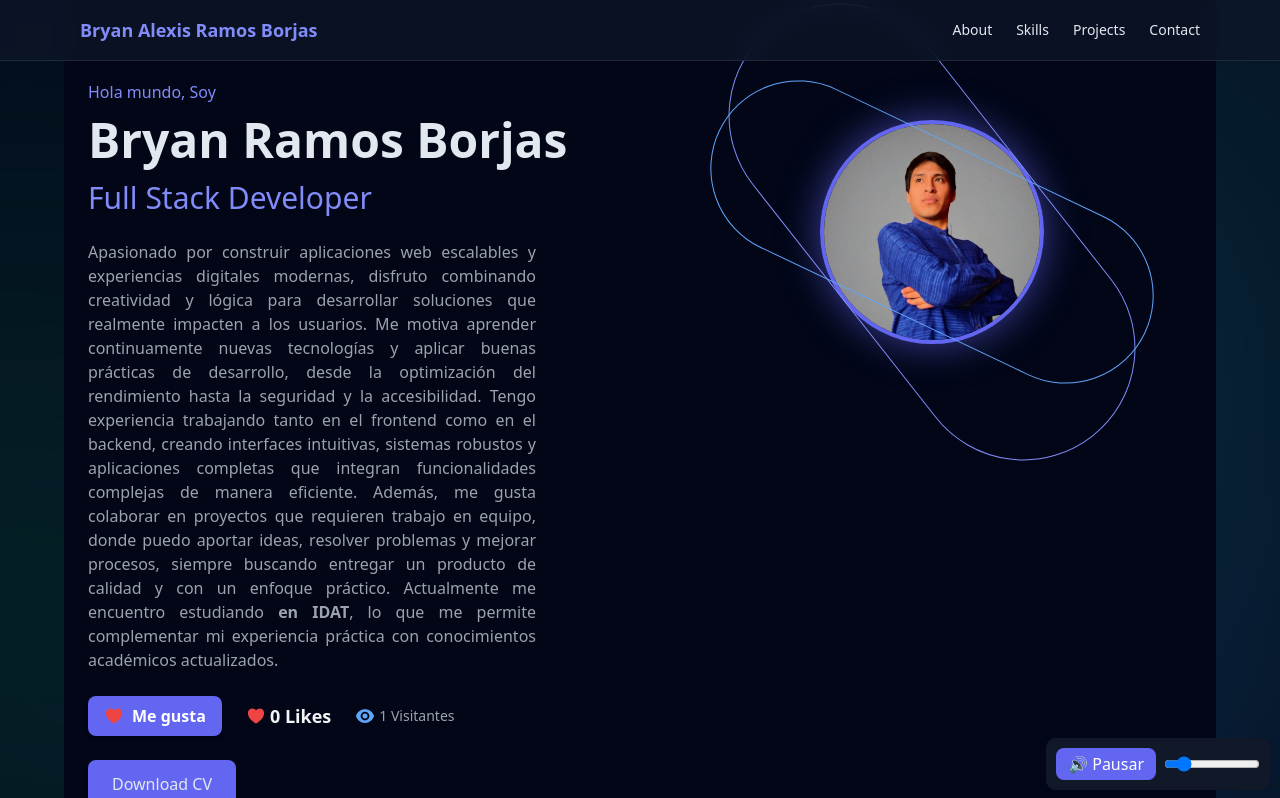
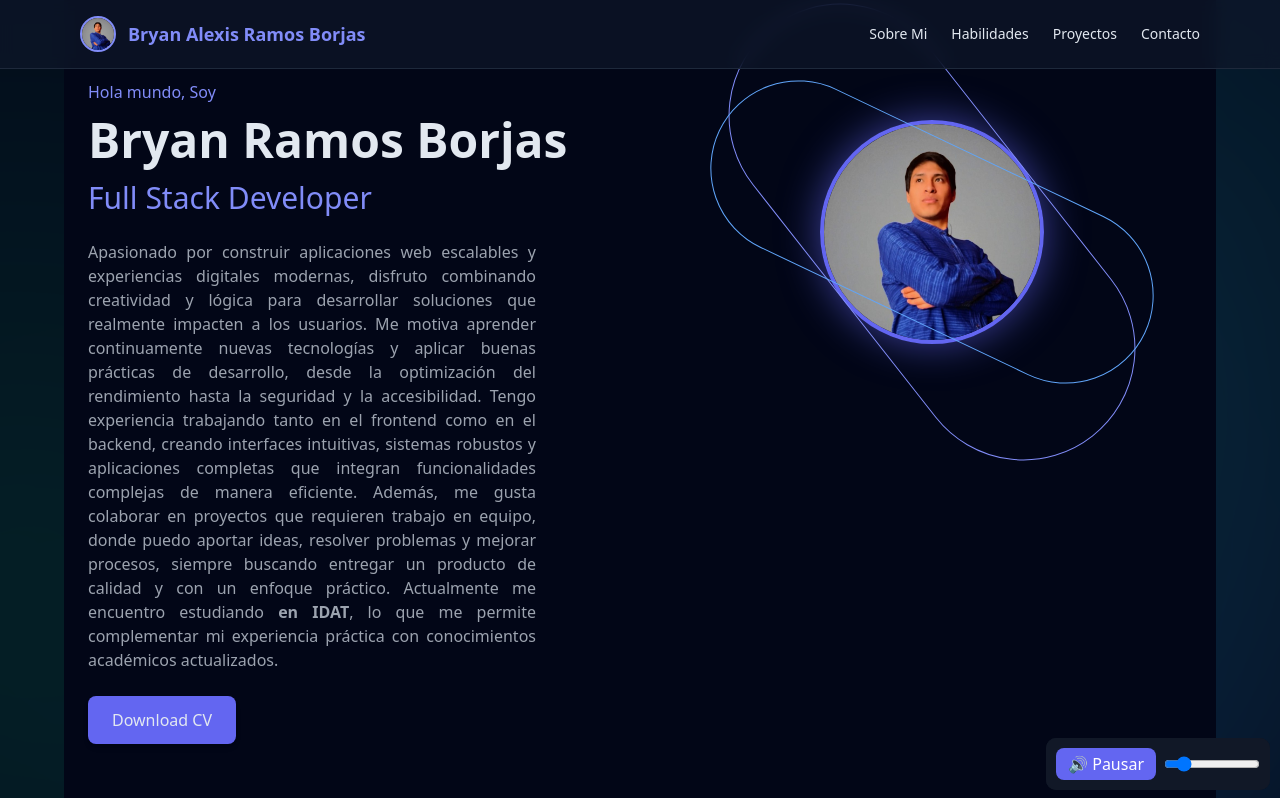
Before and after one commit to alexis20010211/Portafolio, a React (Vite) app: page / in a window 1280 px wide. Shown: the top 798 px of the page. Built offline with nearby package versions, Linux system fonts and the light colour scheme.

Commit message:
Se eliminan el contador de likes y visitantes del componente Hero

```diff
--- a/src/components/Hero.jsx
+++ b/src/components/Hero.jsx
@@ -1,33 +1,8 @@
 // src/components/Hero.jsx
-import { useState, useEffect } from "react";
-import { HeartIcon, EyeIcon } from "@heroicons/react/24/solid";
 import BackgroundMusic from "./BackgroundMusic";
 import { motion } from "framer-motion";
 
 function Hero() {
-  // Likes
-  const [likes, setLikes] = useState(() => {
-    const storedLikes = localStorage.getItem("likes");
-    return storedLikes ? Number(storedLikes) : 0;
-  });
-
-  // Visitantes
-  const [visitors] = useState(() => {
-    const storedVisitors = localStorage.getItem("visitors");
-    return storedVisitors ? Number(storedVisitors) + 1 : 1;
-  });
-
-  useEffect(() => {
-    localStorage.setItem("visitors", visitors);
-  }, [visitors]);
-
-  // Dar like
-  const handleLike = () => {
-    const newLikes = likes + 1;
-    setLikes(newLikes);
-    localStorage.setItem("likes", newLikes);
-  };
-
   return (
     <section className="min-h-screen flex flex-col lg:flex-row items-center lg:items-start justify-center max-w-6xl mx-auto px-6 py-20 gap-16 bg-[#020617] text-[#e2e8f0] relative">
 
@@ -51,37 +26,6 @@ function Hero() {
           Tengo experiencia trabajando tanto en el frontend como en el backend, creando interfaces intuitivas, sistemas robustos y aplicaciones completas que integran funcionalidades complejas de manera eficiente.
           Además, me gusta colaborar en proyectos que requieren trabajo en equipo, donde puedo aportar ideas, resolver problemas y mejorar procesos, siempre buscando entregar un producto de calidad y con un enfoque práctico. Actualmente me encuentro estudiando <strong>en IDAT</strong>, lo que me permite complementar mi experiencia práctica con conocimientos académicos actualizados.
         </p>
-
-        {/* Likes y visitas */}
-        <div className="flex items-center gap-6 mb-6 justify-center lg:justify-start">
-
-          <motion.button
-            onClick={handleLike}
-            whileTap={{ scale: 1.2 }}
-            className="flex items-center gap-2 bg-indigo-500 px-4 py-2 rounded-lg hover:bg-indigo-600 transition text-white font-semibold shadow-md"
-          >
-            <HeartIcon className="w-5 h-5 text-red-500" />
-            Me gusta
-          </motion.button>
-
-          <div className="flex items-center gap-1 text-gray-100 font-bold text-lg">
-            <HeartIcon className="w-5 h-5 text-red-500" />
-            <motion.span
-              key={likes}
-              initial={{ scale: 0 }}
-              animate={{ scale: 1 }}
-              transition={{ type: "spring", stiffness: 300, damping: 20 }}
-            >
-              {likes} Likes
-            </motion.span>
-          </div>
-
-          <div className="flex items-center gap-1 text-gray-400 text-sm">
-            <EyeIcon className="w-5 h-5 text-blue-400" />
-            {visitors} Visitantes
-          </div>
-
-        </div>
 
         <button className="bg-indigo-500 px-6 py-3 rounded-lg hover:bg-indigo-600 transition shadow-md">
           Download CV
--- a/src/components/Navbar.jsx
+++ b/src/components/Navbar.jsx
@@ -15,9 +15,17 @@ function Navbar() {
     <nav className="fixed top-0 w-full bg-slate-900/70 backdrop-blur border-b border-slate-800 z-50">
       <div className="max-w-6xl mx-auto flex justify-between items-center p-4">
 
-        <h1 className="text-lg font-bold text-indigo-400">
-          Bryan Alexis Ramos Borjas
-        </h1>
+        {/* FOTO + NOMBRE */}
+        <div className="flex items-center gap-3">
+          <img
+            src="/profile.png"
+            alt="Foto de perfil"
+            className="w-9 h-9 rounded-full object-cover border-2 border-indigo-400"
+          />
+          <h1 className="text-lg font-bold text-indigo-400">
+            Bryan Alexis Ramos Borjas
+          </h1>
+        </div>
 
         {/* BOTON HAMBURGUESA */}
         <button
@@ -34,28 +42,28 @@ function Navbar() {
             className="hover:text-indigo-400 cursor-pointer"
             onClick={() => scrollToSection("#about")}
           >
-            About
+            Sobre Mi
           </li>
 
           <li
             className="hover:text-indigo-400 cursor-pointer"
             onClick={() => scrollToSection("#skills")}
           >
-            Skills
+            Habilidades
           </li>
 
           <li
             className="hover:text-indigo-400 cursor-pointer"
             onClick={() => scrollToSection("#projects")}
           >
-            Projects
+            Proyectos
           </li>
 
           <li
             className="hover:text-indigo-400 cursor-pointer"
             onClick={() => scrollToSection("#contact")}
           >
-            Contact
+            Contacto
           </li>
 
         </ul>
```
